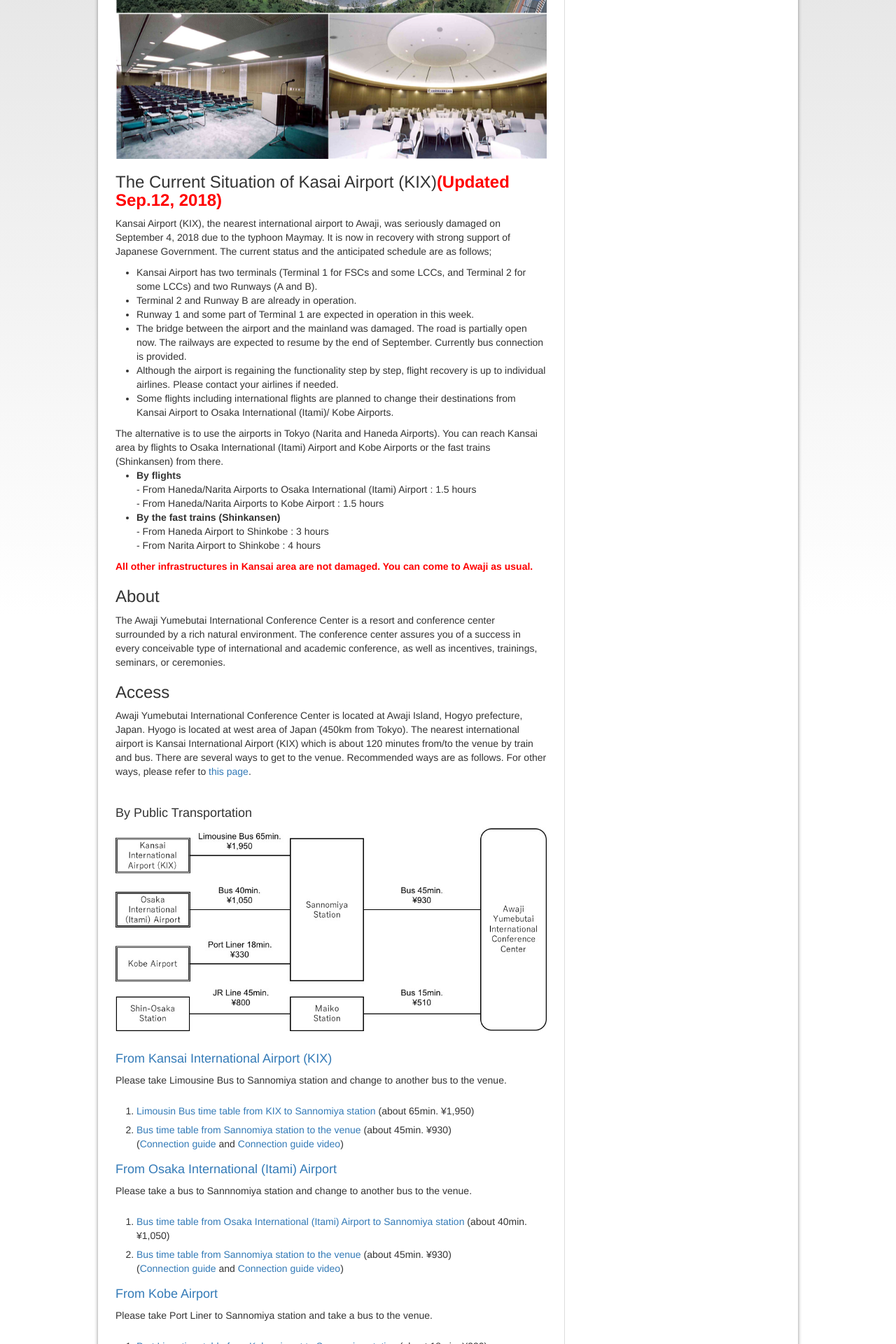
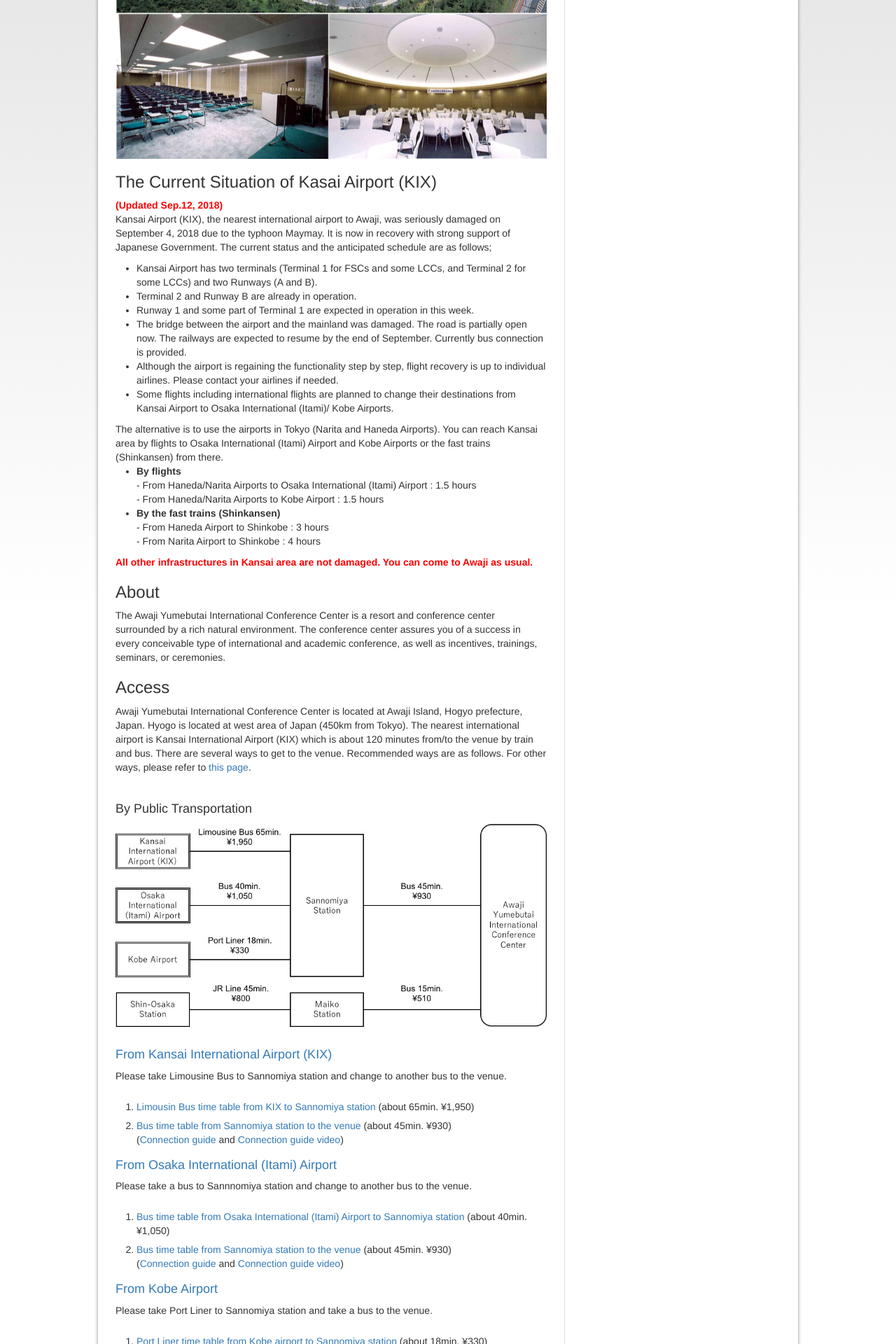
Before and after one commit to IJCKGconference/JIST2018, a Jekyll site: the page built from pages/attending/venue.html, in a window 1280 px wide. Shown: the part 1018-2938 px from the top of the page at 70% size. Built offline with Jekyll 4.4.1, drawn with Linux system fonts in a browser that asks for light colours; comment, search, counter and statistics services are not loaded.

Commit message:
微調整

```diff
--- a/pages/attending/venue.html
+++ b/pages/attending/venue.html
@@ -22,8 +22,8 @@ JIST2018 will be held in Awaji Island. The main conference will be held at Awaji
 
 <img src="{{ site.baseurl }}/images/pages/conference_center.png" width="100%" alt="Awaji Yumebutai International Conference Center">
 
-<h3>The Current Situation of Kasai Airport (KIX)<font color="red"><b>(Updated Sep.12, 2018)</b></font></h3>
-<p>
+<h3>The Current Situation of Kasai Airport (KIX)</h3>
+<p><font color="red"><b>(Updated Sep.12, 2018)</b></font><br>
 Kansai Airport (KIX), the nearest international airport to Awaji, was seriously damaged on September 4, 2018 due to the typhoon Maymay.
 It is now in recovery with strong support of Japanese Government. The current status and the anticipated schedule are as follows;
 <UL>
```
